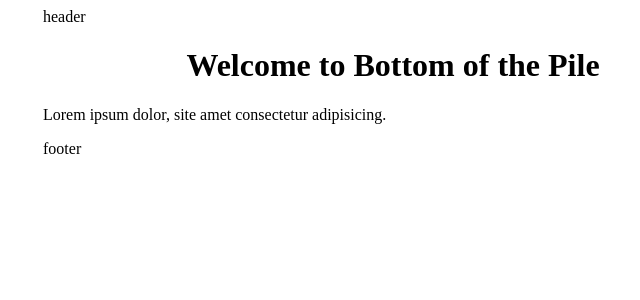
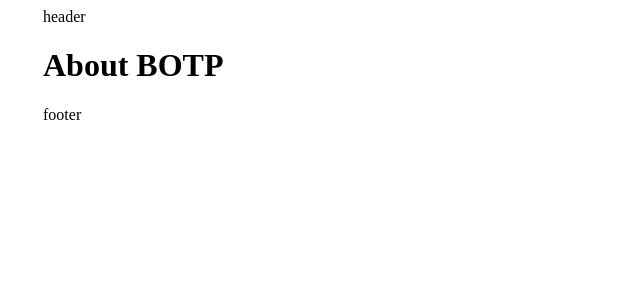
Before and after one commit to ledugani/botp-spa, a React (Create React App) app: page /about in a window 1280 px wide. Shown: the top 300 px of the page, without its empty margins (247-887 px from the left). Built offline with nearby package versions, Linux system fonts and the light colour scheme.

Commit message:
added route for about page

```diff
--- a/src/app/index.jsx
+++ b/src/app/index.jsx
@@ -1,12 +1,24 @@
 import React from 'react';
+import { BrowserRouter, Switch, Route } from 'react-router-dom';
 
 import Layout from "./layout";
 import Homepage from "./pages/homepage";
+import AboutPage from "./pages/about";
 
 export default function App() {
 	return (
 		<Layout>
-			<Homepage />
+			<BrowserRouter>
+				<Switch>
+					<Route exact path='/'>
+						<Homepage />
+					</Route>
+
+					<Route path='/about'>
+						<AboutPage />
+					</Route>
+				</Switch>
+			</BrowserRouter>
 		</Layout>
 		);
 }
--- /dev/null
+++ b/src/app/pages/about/index.jsx
@@ -0,0 +1,9 @@
+import React from 'react';
+
+export default function AboutPage() {
+	return (
+		<>
+			<h1>About BOTP</h1>
+		</>
+	);
+}
```
Also changed, not shown: 1 other file (tests, documents, lock files or other folders).
